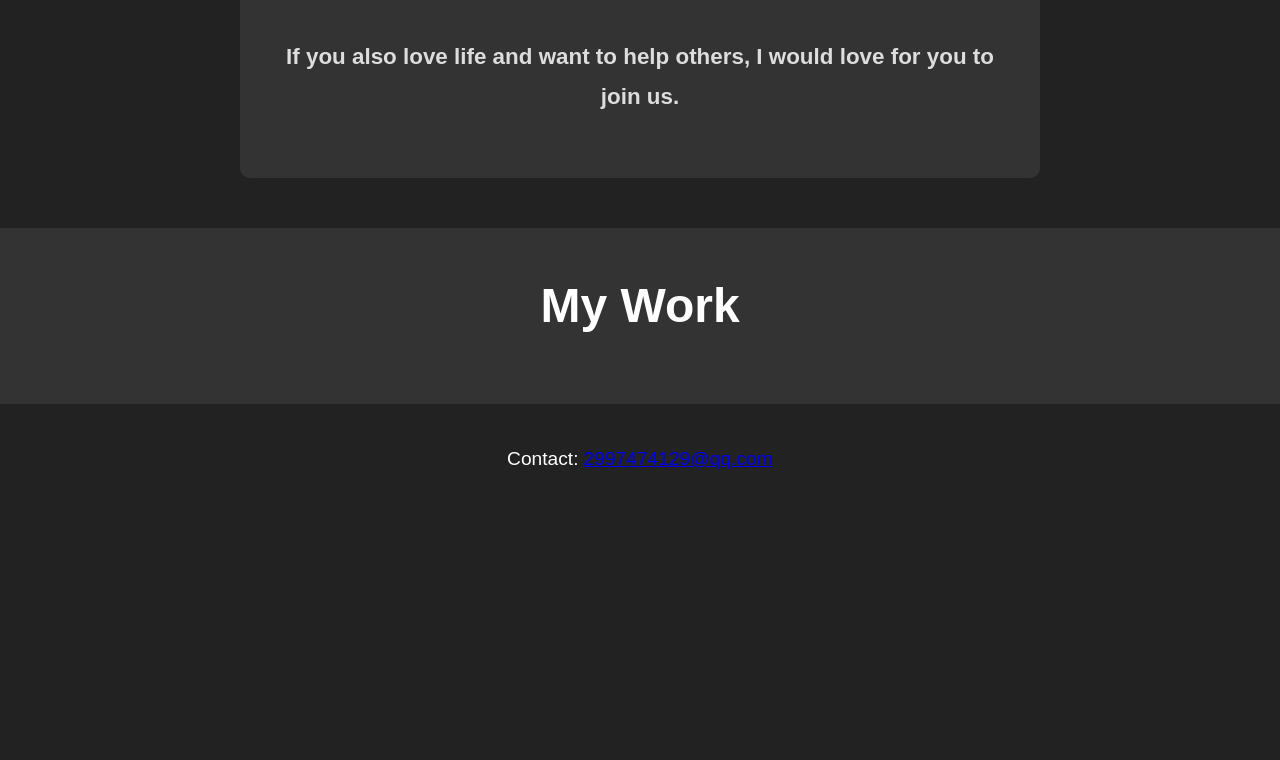
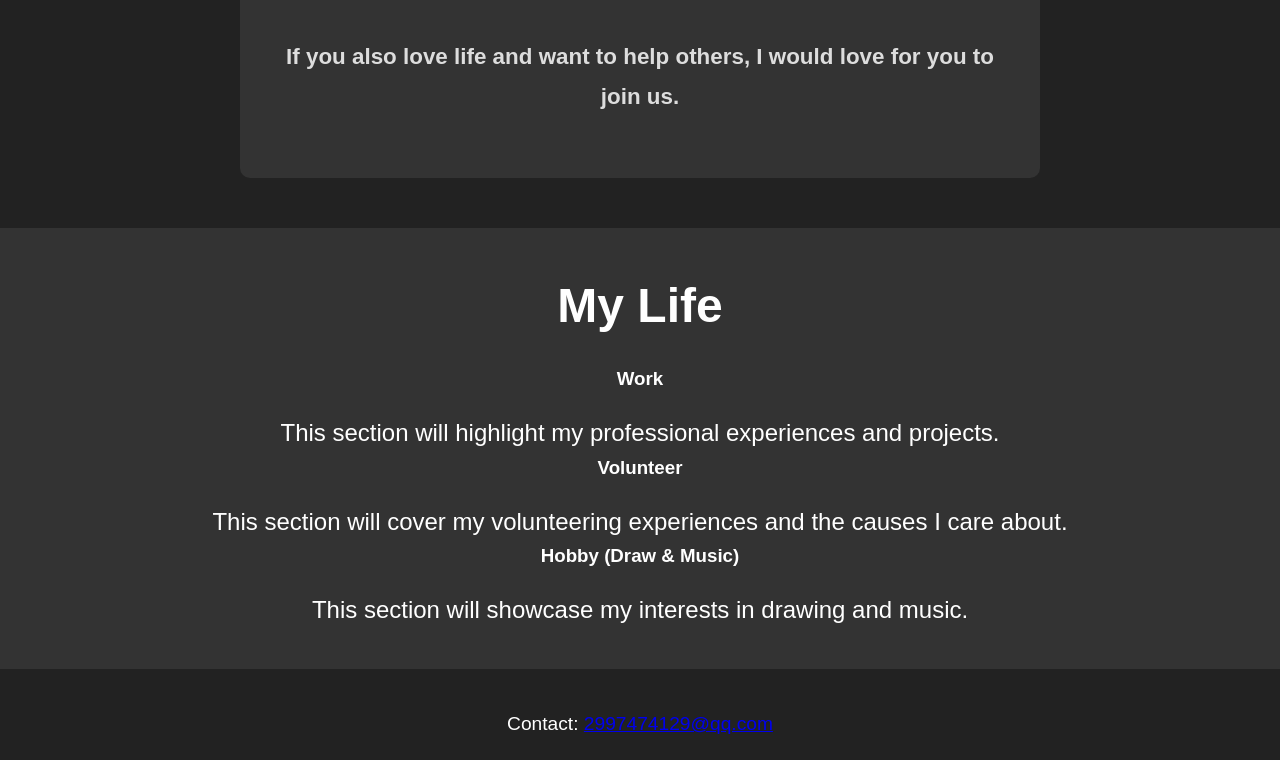
Before and after one commit to nancy-ux/nancy-ux.github.io, a plain HTML site: page index.html in a window 1280 px wide. Shown: the part 1496-2256 px from the top of the page. Before the commit the page ends 1991 px from the top, so only its background shows below. Drawn offline with Linux system fonts and the light colour scheme.

Commit message:
Update index.html

```diff
--- a/index.html
+++ b/index.html
@@ -43,13 +43,34 @@
   </p>
 </section>
 
-  <section id="portfolio">
-    <h2>My Work</h2>
-    <!-- Add more content or items later -->
-  </section>
+<section id="portfolio">
+  <h2>My Life</h2>
 
-  <footer>
-    <p>Contact: <a href="mailto:your_email@example.com">2997474129@qq.com</a></p>
-  </footer>
+  <!-- Work Section -->
+  <div class="work">
+    <h3>Work</h3>
+    <p>This section will highlight my professional experiences and projects.</p>
+    <!-- Add content or links to your work here -->
+  </div>
+
+  <!-- Volunteer Section -->
+  <div class="volunteer">
+    <h3>Volunteer</h3>
+    <p>This section will cover my volunteering experiences and the causes I care about.</p>
+    <!-- Add content or links to your volunteer work here -->
+  </div>
+
+  <!-- Hobby Section -->
+  <div class="hobby">
+    <h3>Hobby (Draw & Music)</h3>
+    <p>This section will showcase my interests in drawing and music.</p>
+    <!-- Add content or links to your hobbies here -->
+  </div>
+
+</section>
+
+<footer>
+  <p>Contact: <a href="mailto:your_email@example.com">2997474129@qq.com</a></p>
+</footer>
 </body>
 </html>
```
